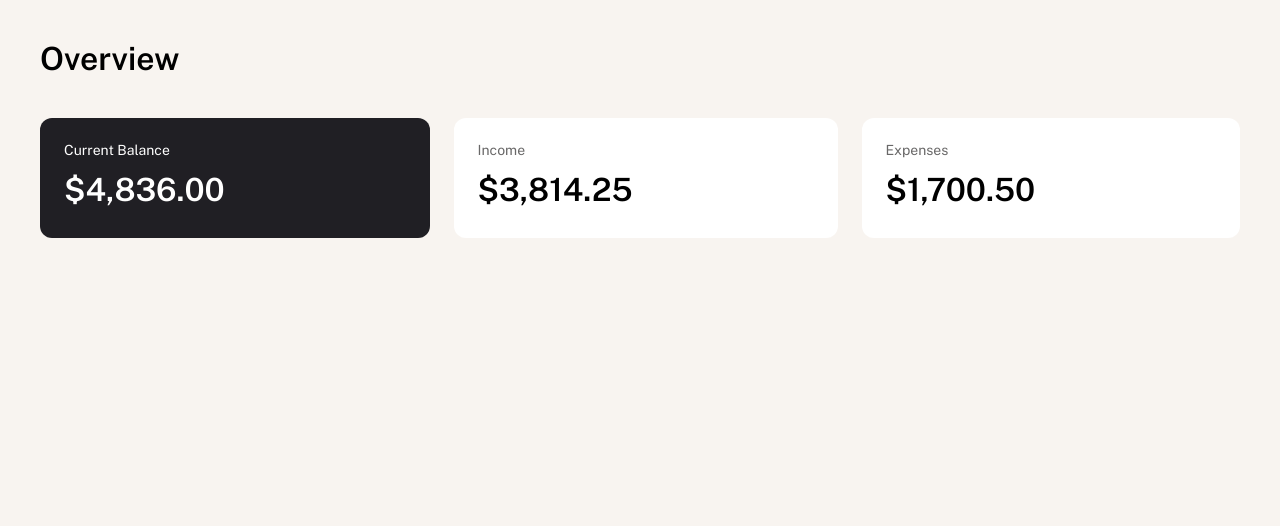
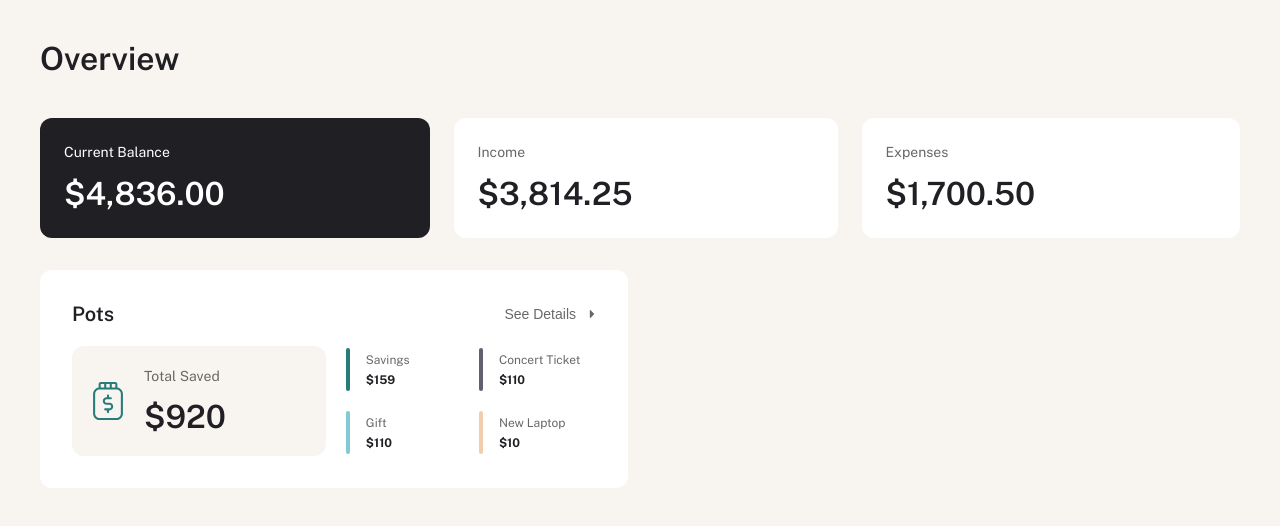
Before and after one commit to peterhermansen/personal-finance-app, a Next.js app: page / in a window 1280 px wide. Shown: the top 526 px of the page. Built offline with nearby package versions, Linux system fonts and the light colour scheme.

Commit message:
Created PotsSummary component and associated styling

```diff
--- a/app/page.js
+++ b/app/page.js
@@ -2,16 +2,19 @@ import fs from 'fs';
 import path from 'path';
 import '../styles/globals.css';
 import Summary from '@/components/overview/Summary';
+import PotsSummary from '@/components/overview/PotsSummary';
 
 export default async function Page() {
   // Read, parse, and assign JSON data to variable
   const filePath = path.join(process.cwd(), 'data.json');
   const jsonData = fs.readFileSync(filePath);
   const data = JSON.parse(jsonData);
+  console.log(data.pots);
 
   return (
-    <>
+    <div className="container">
       <h1 className="title">Overview</h1>
+
       <div className="summaries">
         <Summary
           header="Current Balance"
@@ -25,6 +28,15 @@ export default async function Page() {
           style="light"
         />
       </div>
-    </>
+
+      <div className="content grid grid--2-cols">
+        <div>
+          <PotsSummary pots={data.pots} />
+          <div></div>
+        </div>
+
+        <div></div>
+      </div>
+    </div>
   );
 }
--- /dev/null
+++ b/components/overview/PotsSummary.js
@@ -0,0 +1,64 @@
+import styles from '@/styles/components/overview/PotsSummary.module.css';
+import Image from 'next/image';
+
+const PotsSummary = ({ pots }) => {
+  // Calculate total of all pots
+  const totalSaved = pots.reduce((acc, val) => acc + val.total, 0);
+
+  function generatePotEl(pot) {
+    const potColor = {
+      backgroundColor: pot.theme,
+    };
+
+    return (
+      <div className={`${styles.pot}`} key={pot.name}>
+        <div className={`${styles['pot-color']}`} style={potColor}></div>
+        <div className={`${styles['pot-text']}`}>
+          <div className={`${styles['pot-title']}`}>
+            <h5>{pot.name}</h5>
+          </div>
+          <div className={`${styles['pot-value']}`}>
+            <h5>${pot.total}</h5>
+          </div>
+        </div>
+      </div>
+    );
+  }
+
+  return (
+    <div className={`${styles.pots}`}>
+      <div className="overview-section-header">
+        <h2>Pots</h2>
+        <button className="btn--overview">
+          <h4>See Details</h4>
+          <Image
+            src="/images/icon-caret-right.svg"
+            alt="Right Arrow"
+            width="8"
+            height="8"
+          />
+        </button>
+      </div>
+
+      <div className={`${styles['pots-summary']}`}>
+        <div className={`${styles['pots-total']}`}>
+          <Image
+            src="/images/icon-pot.svg"
+            alt="Savings Pot"
+            width="40"
+            height="40"
+          />
+          <div className={`${styles['pots-total-txt']}`}>
+            <h4>Total Saved</h4>
+            <h1>${totalSaved}</h1>
+          </div>
+        </div>
+        <div className={`${styles['pots-detail']}`}>
+          {pots.slice(0, 4).map((pot) => generatePotEl(pot))}
+        </div>
+      </div>
+    </div>
+  );
+};
+
+export default PotsSummary;
--- a/components/overview/Summary.js
+++ b/components/overview/Summary.js
@@ -1,6 +1,6 @@
 import styles from '@/styles/components/overview/Summary.module.css';
 
-const OverviewSummary = ({ header, value, style }) => {
+const Summary = ({ header, value, style }) => {
   // Keep 2 decimal places and add commas
   let formattedValue = value.toFixed(2).replace(/\B(?=(\d{3})+(?!\d))/g, ',');
 
@@ -8,10 +8,16 @@ const OverviewSummary = ({ header, value, style }) => {
     <div
       className={`${styles.summary} ${style === 'dark' ? styles.dark : styles.light}`}
     >
-      <h4 className={styles['summary-title']}>{header}</h4>
-      <h1>${formattedValue}</h1>
+      <h4
+        className={`${styles['summary-title']} ${style === 'dark' ? styles['value-light'] : null}`}
+      >
+        {header}
+      </h4>
+      <h1 className={`${style === 'dark' ? styles['value-light'] : null}`}>
+        ${formattedValue}
+      </h1>
     </div>
   );
 };
 
-export default OverviewSummary;
+export default Summary;
--- /dev/null
+++ b/styles/components/overview/PotsSummary.module.css
@@ -0,0 +1,67 @@
+.pots {
+  background-color: white;
+  height: 13.625rem;
+  border-radius: 0.75rem;
+  padding: 2rem;
+}
+
+.pots-summary {
+  display: flex;
+  margin-top: 1.25rem;
+  gap: 1.25rem;
+}
+
+.pots-total {
+  background-color: #f8f4f0;
+  height: 6.875rem;
+  padding: 1rem;
+  border-radius: 0.75rem;
+  flex: 47;
+  display: flex;
+  align-items: center;
+  gap: 1rem;
+}
+
+.pots-total-txt {
+  display: flex;
+  flex-direction: column;
+  gap: 0.6875rem;
+}
+
+.pots-total-txt h4 {
+  color: #696868;
+}
+
+.pots-detail {
+  flex: 53;
+  display: grid;
+  grid-template-columns: repeat(2, 1fr);
+  align-items: center;
+  gap: 1rem;
+}
+
+.pot {
+  display: flex;
+  height: 2.6875rem;
+}
+
+.pot-text {
+  padding-left: 1rem;
+  display: flex;
+  flex-direction: column;
+  justify-content: center;
+  gap: 0.1rem;
+}
+
+.pot-color {
+  width: 0.25rem;
+  height: 100%;
+  border-radius: 0.5rem;
+}
+.pot-title h5 {
+  color: #696868;
+}
+
+.pot-value h5 {
+  font-weight: 700;
+}
--- a/styles/components/overview/Summary.module.css
+++ b/styles/components/overview/Summary.module.css
@@ -1,7 +1,7 @@
 .summary {
   height: 7.5rem;
+  padding: 1.5rem;
   border-radius: 0.75rem;
-  padding: 1.5rem;
   flex-grow: 1;
 }
 
@@ -21,3 +21,7 @@
 .light h4 {
   color: #696868;
 }
+
+.value-light {
+  color: white;
+}
--- a/styles/globals.css
+++ b/styles/globals.css
@@ -18,29 +18,69 @@ body {
 h1 {
   font-size: 2rem;
   line-height: 120%;
-  letter-spacing: 0px;
   font-weight: 600;
 }
 
 h2 {
   font-size: 1.25rem;
   line-height: 120%;
-  letter-spacing: 0px;
   font-weight: 600;
 }
 
 h3 {
   font-size: 1rem;
   line-height: 150%;
-  letter-spacing: 0px;
   font-weight: 600;
 }
 
 h4 {
   font-size: 0.875rem;
-  line-height: 120%;
+  line-height: 150%;
   letter-spacing: 0px;
   font-weight: 400;
+}
+
+h5 {
+  font-size: 0.75rem;
+  line-height: 150%;
+  font-weight: 400;
+}
+
+h1,
+h2,
+h3,
+h4,
+h5 {
+  letter-spacing: 0px;
+  color: #201f24;
+}
+
+button {
+  border: none;
+  cursor: pointer;
+  background: transparent;
+}
+
+/******************************/
+/* GENRAL REUSABLE COMPONENTS */
+/******************************/
+
+.grid {
+  display: grid;
+  gap: 1.5rem;
+}
+
+.grid--2-cols {
+  grid-template-columns: repeat(2, 1fr);
+}
+
+/******************************/
+/* GENRAL CLASSES */
+/******************************/
+.container {
+  /* 1440px */
+  max-width: 90rem;
+  margin: 0 auto;
 }
 
 .title {
@@ -50,4 +90,20 @@ h4 {
 .summaries {
   display: flex;
   gap: 1.5rem;
+  margin-bottom: 2rem;
 }
+
+.overview-section-header {
+  display: flex;
+  justify-content: space-between;
+}
+
+.btn--overview {
+  display: flex;
+  gap: 0.75rem;
+  align-items: center;
+}
+
+.btn--overview h4 {
+  color: #696868;
+}
```
